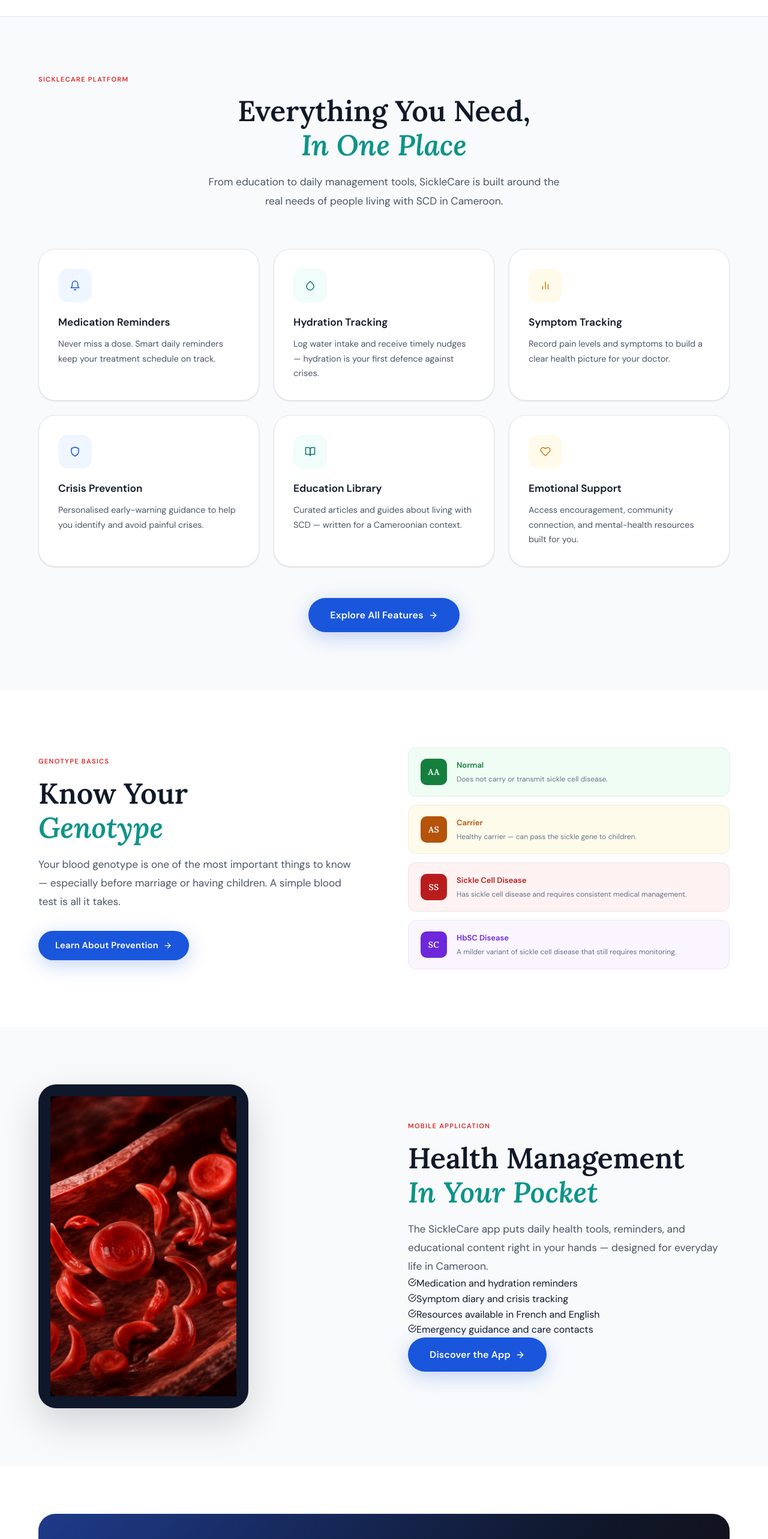
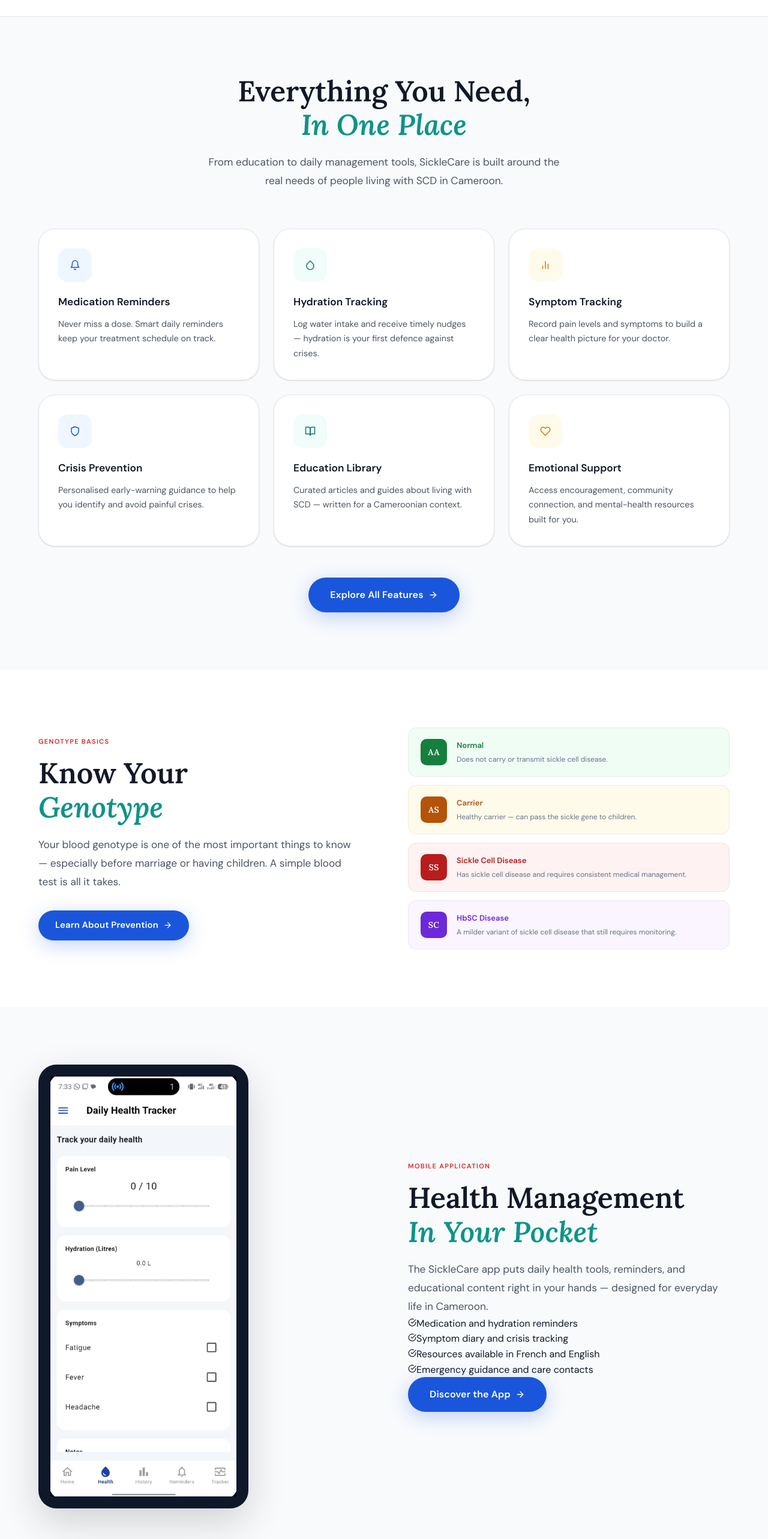
Before and after one commit to NgwinaQuinstarics/sickle-cell-awareness-web, a React (Vite) app in the folder frontend/: page / in a window 1280 px wide. Shown: the part 1240-3806 px from the top of the page at 60% size. Built offline with nearby package versions, Linux system fonts and the light colour scheme.

Commit message:
updated home screen images

```diff
--- a/frontend/src/pages/Home.css
+++ b/frontend/src/pages/Home.css
@@ -350,7 +350,7 @@
 
 .app-screenshot {
   width: 400PX;
-  height: 500px;
+  height: 700px;
   object-fit: cover;
   border-radius: 20px;
   display: block;
--- a/frontend/src/pages/Home.jsx
+++ b/frontend/src/pages/Home.jsx
@@ -1,20 +1,14 @@
 import React, { useState, useEffect, useRef } from 'react';
 import { Link } from 'react-router-dom';
-import {
-  FiArrowRight, FiActivity, FiUsers, FiGlobe,
-  FiShield, FiBell, FiDroplet, FiBarChart2,
-  FiBookOpen, FiHeart, FiCheckCircle
-} from 'react-icons/fi';
+import { FiArrowRight, FiActivity, FiUsers, FiGlobe,FiShield, FiBell, FiDroplet, FiBarChart2,FiBookOpen, FiHeart, FiCheckCircle} from 'react-icons/fi';
 import { MdBloodtype } from 'react-icons/md';
 import FeatureCard from '../components/FeatureCard';
 import useInView from '../hooks/useInView';
 import './Home.css';
 import heroImage from '../assets/hero.png';
-import appScreenshot from '../assets/hero.png';
+import appScreenshot from '../assets/screenshot.jpeg';
 
-
-// ── Data ──────────────────────────────────────────────────────────────────────
-
+// ── Data
 const STATS = [
   { num: '300M+',  label: 'People affected worldwide',        icon: <FiGlobe size={18}/>,     color: 'blue'  },
   { num: '50M+',   label: 'Affected in sub-Saharan Africa',   icon: <FiUsers size={18}/>,     color: 'teal'  },
@@ -38,7 +32,7 @@
   { type: 'SC', label: 'HbSC Disease',        desc: 'A milder variant of sickle cell disease that still requires monitoring.',    color: '#6d28d9', bg: '#faf5ff' },
 ];
 
-// ── Components ─────────────────────────────────────────────────────────────────
+// ── Components
 
 function StatCard({ stat, delay }) {
   const [ref, v] = useInView(0.1);
@@ -55,7 +49,7 @@
   );
 }
 
-// ── Page ─────────────
+// ── Page
 
 export default function Home() {
   const [heroVisible, setHeroVisible] = useState(false);
@@ -71,7 +65,7 @@
   return (
     <div className="home">
 
-      {/* ── HERO ───────────────────────────────────────────────────────────── */}
+      {/* ── HERO  */}
       <section className="hero-section">
         <div className="hero-bg">
           <div className="hero-gradient" />
@@ -124,13 +118,12 @@
               alt="SickleCare healthcare illustration"
               className="hero-img"
               />
-
            </div>
           </div>
         </div>
       </section>
 
-      {/* ── STATS ──────────────────────────────────────────────────────────── */}
+      {/* ── STATS */}
       <section className="stats-section">
         <div className="container">
           <div className="stats-grid">
@@ -141,7 +134,7 @@
         </div>
       </section>
 
-      {/* ── QUOTE ──────────────────────────────────────────────────────────── */}
+      {/* ── QUOTE  */}
       <div className="quote-band" ref={quoteRef}>
         <div className={`container quote-inner${quoteV ? ' qv' : ''}`}>
 
@@ -153,15 +146,10 @@
           <div className="quote-attribution">SickleCare Mission</div>
         </div>
       </div>
-
-      {/* ── FEATURES ───────────────────────────────────────────────────────── */}
+      {/* ── FEATURES */}
       <section className="section features-section">
         <div className="container">
           <div className="section-header">
-            <div className="section-eyebrow">
-
-              SickleCare Platform
-            </div>
             <h2 className="section-title">
               Everything You Need,<br />
               <span className="title-accent">In One Place</span>
@@ -239,7 +227,7 @@
         </div>
       </section>
 
-      {/* ── APP PREVIEW ────────────────────────────────────────────────────── */}
+      {/* ── APP PREVIEW  */}
       <section className="section app-section" ref={appRef}>
         <div className="container">
           <div className={`app-layout${appV ? ' av' : ''}`}>
@@ -258,13 +246,8 @@
                   className="app-screenshot"
                   loading="eager"
                 />
-
               </div>
-
             </div>
-
-  <div className="phone-glow" />
-
           </div>
             <div className="app-text">
               <div className="section-eyebrow">
```
Also changed, not shown: frontend/src/assets/screenshot.jpeg (added). Lines whose indentation alone changed are shown as unchanged.
